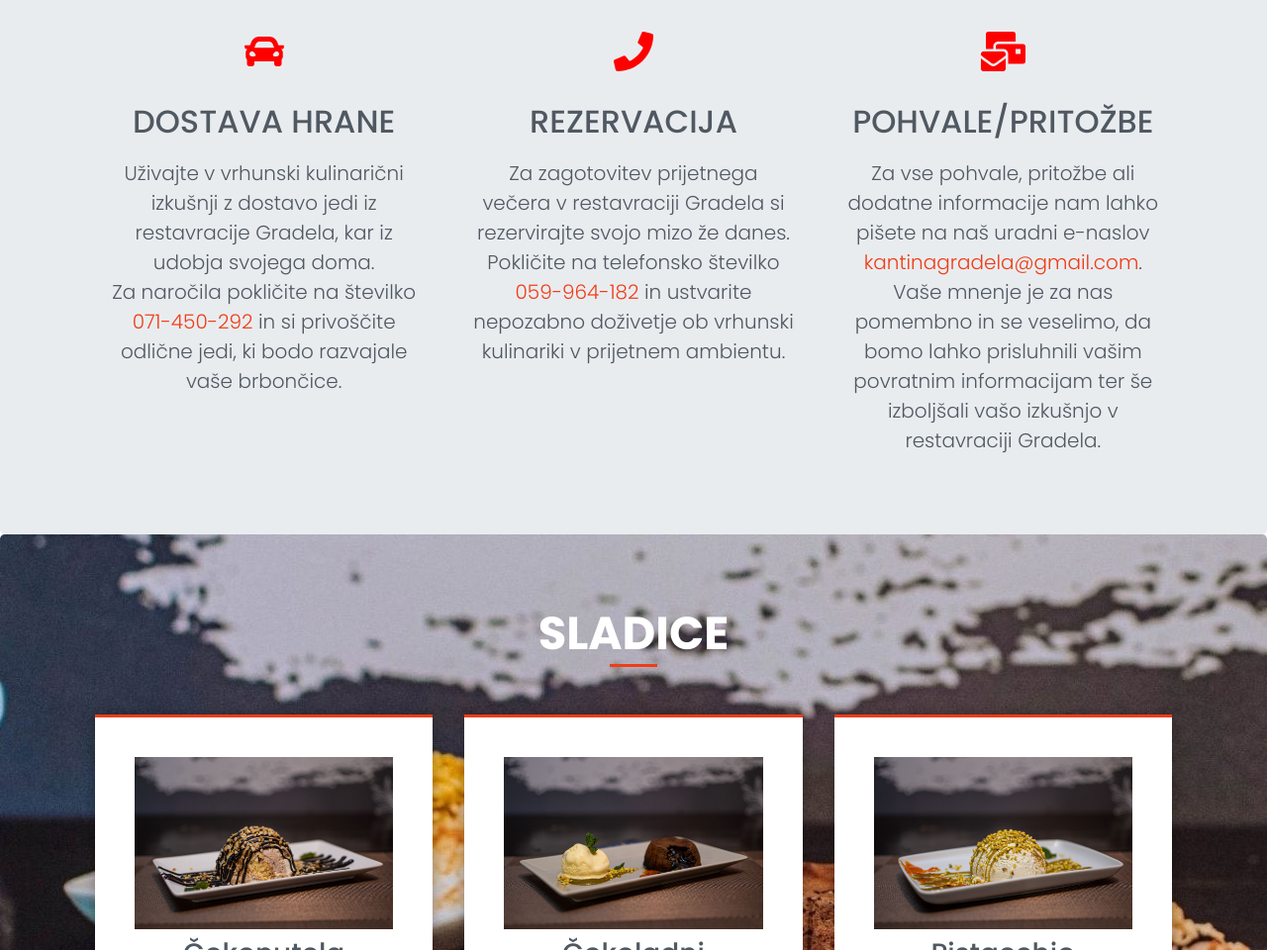
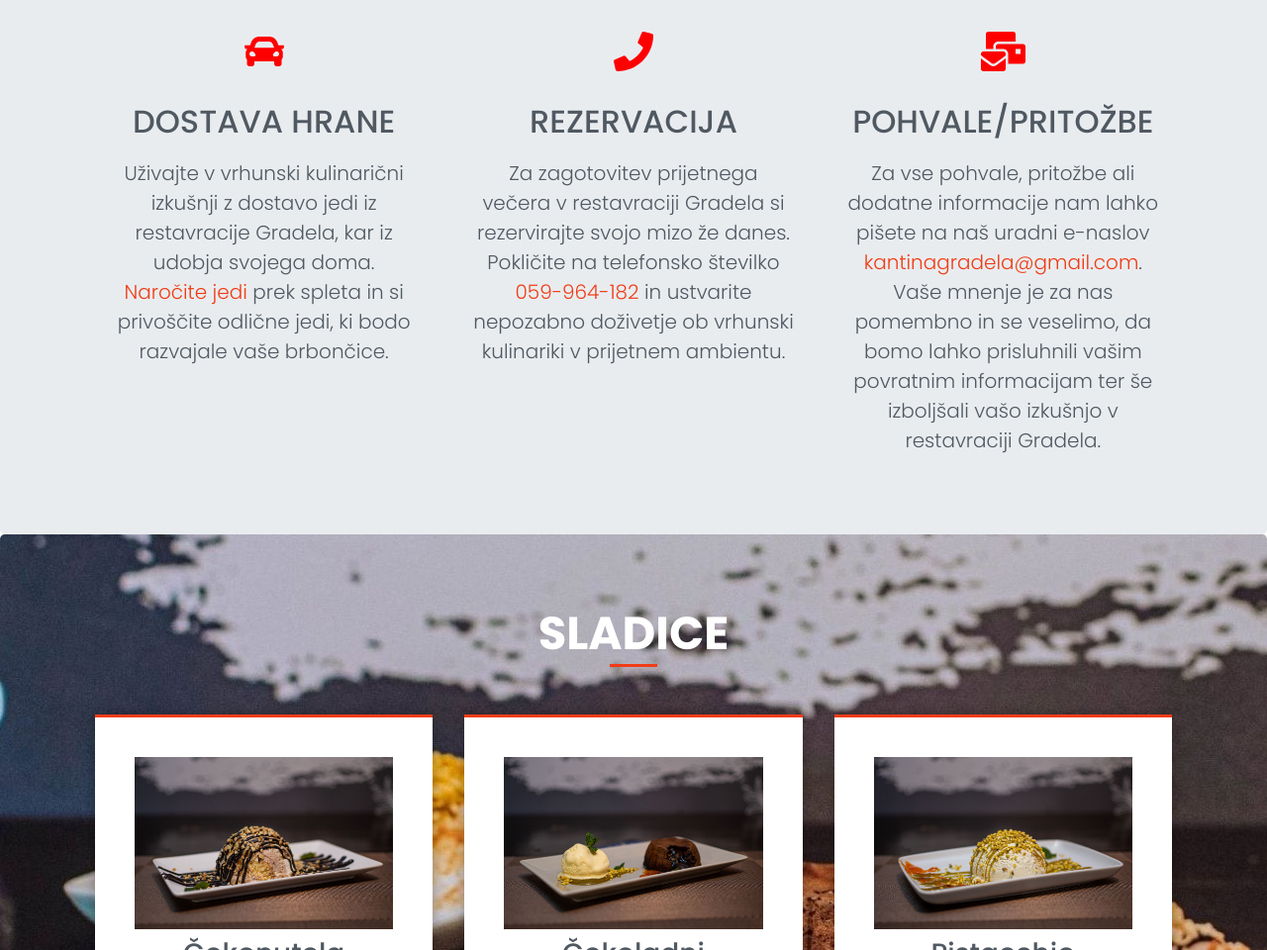
Before and after one commit to restavracije/gradelamesnakantina, a plain HTML site: page index.html in a window 1280 px wide. Shown: the part 2878-3838 px from the top of the page at 99% size. Drawn offline with nearby package versions, Linux system fonts and the light colour scheme.

Commit message:
Update index.html

```diff
--- a/index.html
+++ b/index.html
@@ -231,7 +231,7 @@
 								</span>
 								<h3>Dostava hrane</h3>
                                 <p class = "lead">
-                                    Uživajte v vrhunski kulinarični izkušnji z dostavo jedi iz restavracije Gradela, kar iz udobja svojega doma.<br> Za naročila pokličite na številko<span class="primary"> 071-450-292</span> in si privoščite odlične jedi, ki bodo razvajale vaše brbončice.</p>
+                                    Uživajte v vrhunski kulinarični izkušnji z dostavo jedi iz restavracije Gradela, kar iz udobja svojega doma.<br><a href="https://www.ehrana.si/gradela"><span class="primary">Naročite jedi</span></a> prek spleta in si privoščite odlične jedi, ki bodo razvajale vaše brbončice.</p>
 							</div>
 						</div>
 						<div class = "col-md-4 col-sm-6 os-animation" data-animation="fadeInUp">
```
